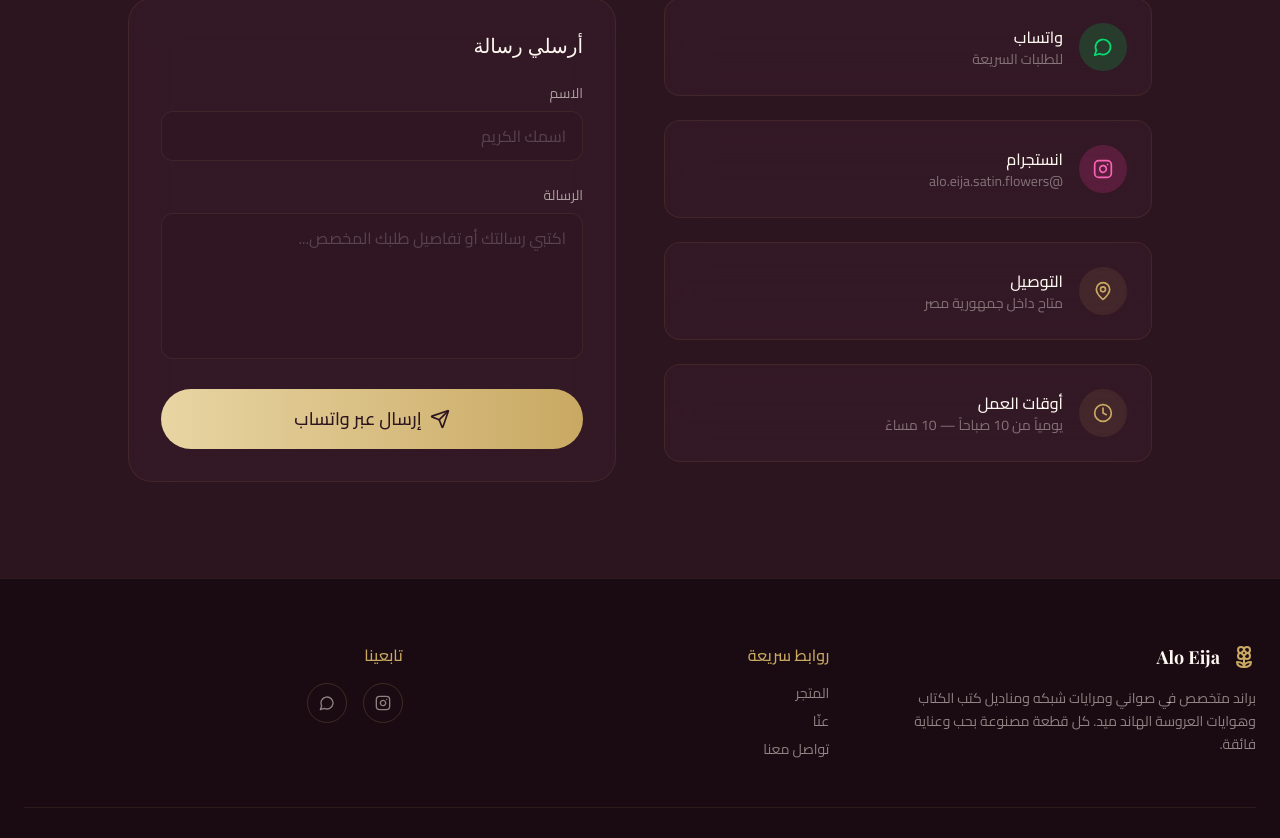
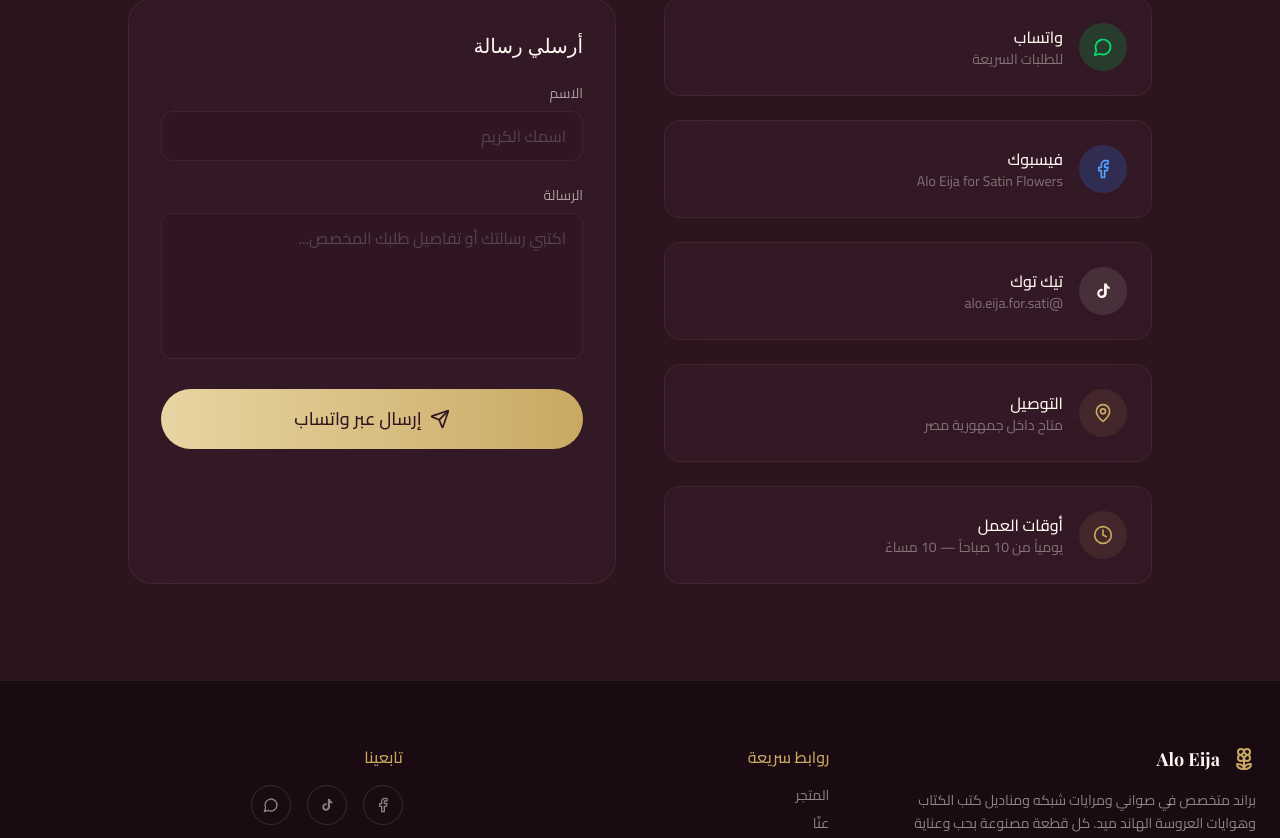
Before and after one commit to ibrahim1962001/Alo-Eija-for-Satin-Flowers, a React (Vite) app in the folder website/: page /contact in a window 1280 px wide. Shown: the part 319-1157 px from the top of the page. Built offline with nearby package versions, Linux system fonts and the light colour scheme; a web font is replaced by a local one.

Commit message:
Add TikTok and Facebook social links to footer and contact page

```diff
--- a/website/src/components/layout/Footer.tsx
+++ b/website/src/components/layout/Footer.tsx
@@ -1,5 +1,22 @@
 import { Link } from "react-router-dom";
-import { Flower2, Instagram, MessageCircle } from "lucide-react";
+import { Flower2, Facebook, MessageCircle } from "lucide-react";
+
+const TIKTOK_URL = "https://www.tiktok.com/@alo.eija.for.sati";
+const FACEBOOK_URL = "https://www.facebook.com/share/1HHvSihG94/";
+const WHATSAPP_URL = "https://wa.me/201154641973";
+
+function TikTokIcon({ className }: { className?: string }) {
+  return (
+    <svg
+      className={className}
+      viewBox="0 0 24 24"
+      fill="currentColor"
+      aria-hidden="true"
+    >
+      <path d="M16.5 3c.36 2.02 1.5 3.6 3.5 4.03v2.6c-1.2.03-2.36-.28-3.5-.86v5.9c0 3.36-2.5 5.83-5.75 5.83A5.6 5.6 0 0 1 5 14.9a5.53 5.53 0 0 1 6.5-5.42v2.72a2.9 2.9 0 0 0-1.1-.16 2.86 2.86 0 0 0-.9 5.55 2.86 2.86 0 0 0 3.75-2.72V3h3.25Z" />
+    </svg>
+  );
+}
 
 export function Footer() {
   return (
@@ -42,16 +59,25 @@ export function Footer() {
             <h3 className="text-gold font-medium mb-4">تابعينا</h3>
             <div className="flex gap-4">
               <a
-                href="https://instagram.com"
+                href={FACEBOOK_URL}
                 target="_blank"
                 rel="noopener noreferrer"
                 className="w-10 h-10 rounded-full border border-gold/20 flex items-center justify-center text-cream/50 hover:text-gold hover:border-gold transition-all"
-                aria-label="Instagram"
+                aria-label="Facebook"
               >
-                <Instagram className="w-4 h-4" />
+                <Facebook className="w-4 h-4" />
               </a>
               <a
-                href="https://wa.me/201154641973"
+                href={TIKTOK_URL}
+                target="_blank"
+                rel="noopener noreferrer"
+                className="w-10 h-10 rounded-full border border-gold/20 flex items-center justify-center text-cream/50 hover:text-gold hover:border-gold transition-all"
+                aria-label="TikTok"
+              >
+                <TikTokIcon className="w-4 h-4" />
+              </a>
+              <a
+                href={WHATSAPP_URL}
                 target="_blank"
                 rel="noopener noreferrer"
                 className="w-10 h-10 rounded-full border border-gold/20 flex items-center justify-center text-cream/50 hover:text-gold hover:border-gold transition-all"
--- a/website/src/pages/ContactPage.tsx
+++ b/website/src/pages/ContactPage.tsx
@@ -1,9 +1,25 @@
 import { useState } from "react";
 import { motion } from "framer-motion";
-import { MessageCircle, Instagram, MapPin, Clock, Send } from "lucide-react";
+import { MessageCircle, Facebook, MapPin, Clock, Send } from "lucide-react";
 import { SectionTitle } from "@/components/ui/SectionTitle";
 import { Button } from "@/components/ui/Button";
 import { WHATSAPP_NUMBER } from "@/lib/utils";
+
+const TIKTOK_URL = "https://www.tiktok.com/@alo.eija.for.sati";
+const FACEBOOK_URL = "https://www.facebook.com/share/1HHvSihG94/";
+
+function TikTokIcon({ className }: { className?: string }) {
+  return (
+    <svg
+      className={className}
+      viewBox="0 0 24 24"
+      fill="currentColor"
+      aria-hidden="true"
+    >
+      <path d="M16.5 3c.36 2.02 1.5 3.6 3.5 4.03v2.6c-1.2.03-2.36-.28-3.5-.86v5.9c0 3.36-2.5 5.83-5.75 5.83A5.6 5.6 0 0 1 5 14.9a5.53 5.53 0 0 1 6.5-5.42v2.72a2.9 2.9 0 0 0-1.1-.16 2.86 2.86 0 0 0-.9 5.55 2.86 2.86 0 0 0 3.75-2.72V3h3.25Z" />
+    </svg>
+  );
+}
 
 export default function ContactPage() {
   const [formData, setFormData] = useState({
@@ -51,17 +67,32 @@ export default function ContactPage() {
             </a>
 
             <a
-              href="https://instagram.com"
+              href={FACEBOOK_URL}
               target="_blank"
               rel="noopener noreferrer"
               className="flex items-center gap-4 glass rounded-2xl p-6 hover:border-gold/30 transition-all"
             >
-              <div className="w-12 h-12 rounded-full bg-pink-500/20 flex items-center justify-center">
-                <Instagram className="w-5 h-5 text-pink-400" />
+              <div className="w-12 h-12 rounded-full bg-blue-500/20 flex items-center justify-center">
+                <Facebook className="w-5 h-5 text-blue-400" />
               </div>
               <div>
-                <h3 className="text-cream font-medium">انستجرام</h3>
-                <p className="text-cream/40 text-sm">@alo.eija.satin.flowers</p>
+                <h3 className="text-cream font-medium">فيسبوك</h3>
+                <p className="text-cream/40 text-sm">Alo Eija for Satin Flowers</p>
+              </div>
+            </a>
+
+            <a
+              href={TIKTOK_URL}
+              target="_blank"
+              rel="noopener noreferrer"
+              className="flex items-center gap-4 glass rounded-2xl p-6 hover:border-gold/30 transition-all"
+            >
+              <div className="w-12 h-12 rounded-full bg-cream/10 flex items-center justify-center">
+                <TikTokIcon className="w-5 h-5 text-cream" />
+              </div>
+              <div>
+                <h3 className="text-cream font-medium">تيك توك</h3>
+                <p className="text-cream/40 text-sm">@alo.eija.for.sati</p>
               </div>
             </a>
 
```
